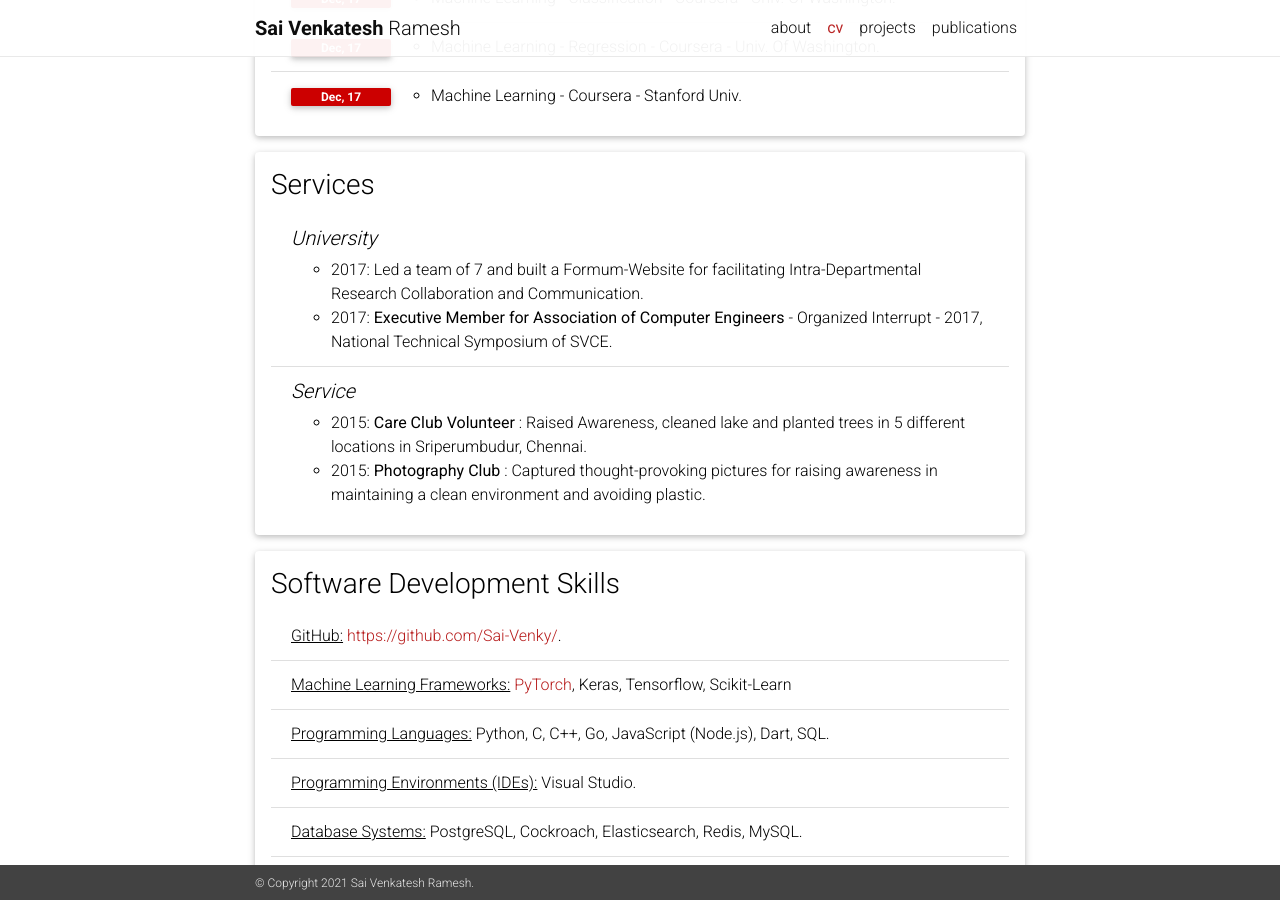
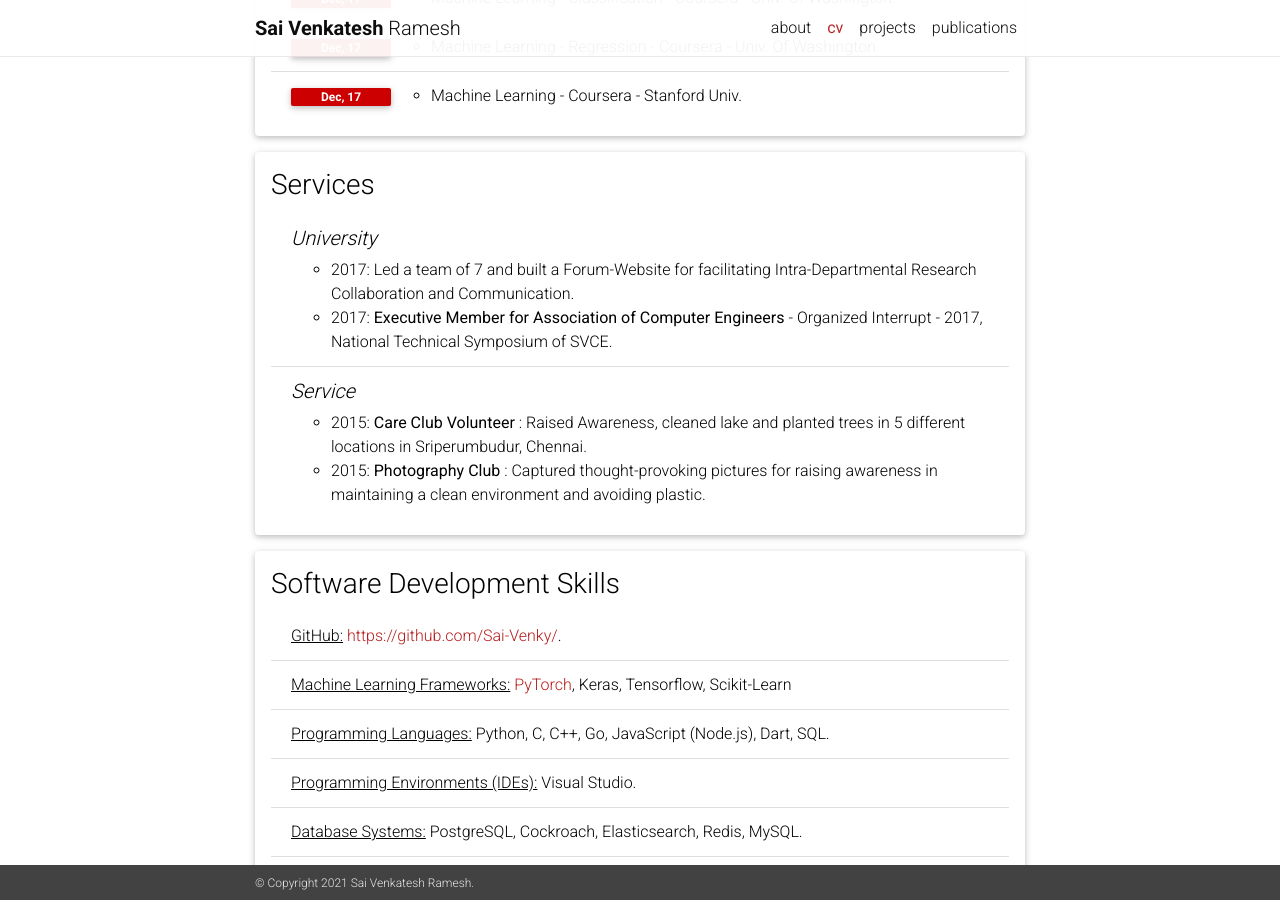
Before and after one commit to Sai-Venky/saivenkatesh.github.io, a Jekyll site: the page built from _pages/cv.md, in a window 1280 px wide and 900 px high, scrolled down 2642 px. Built offline with Jekyll 4.4.1, drawn with Linux system fonts in a browser that asks for light colours; nearby versions of some CDN libraries; a style sheet for code colours, icons or effects is not loaded.

Commit message:
Updating readme

```diff
--- a/_data/cv.yml
+++ b/_data/cv.yml
@@ -103,7 +103,7 @@
   contents:
     - title: 'University'
       items:
-        - '2017: Led a team of 7 and built a Formum-Website for facilitating Intra-Departmental Research Collaboration and Communication.'
+        - '2017: Led a team of 7 and built a Forum-Website for facilitating Intra-Departmental Research Collaboration and Communication.'
         - '2017: <b>Executive Member for Association of Computer Engineers</b> - Organized Interrupt - 2017, National Technical Symposium of SVCE.'
     - title: 'Service'
       items:
```
